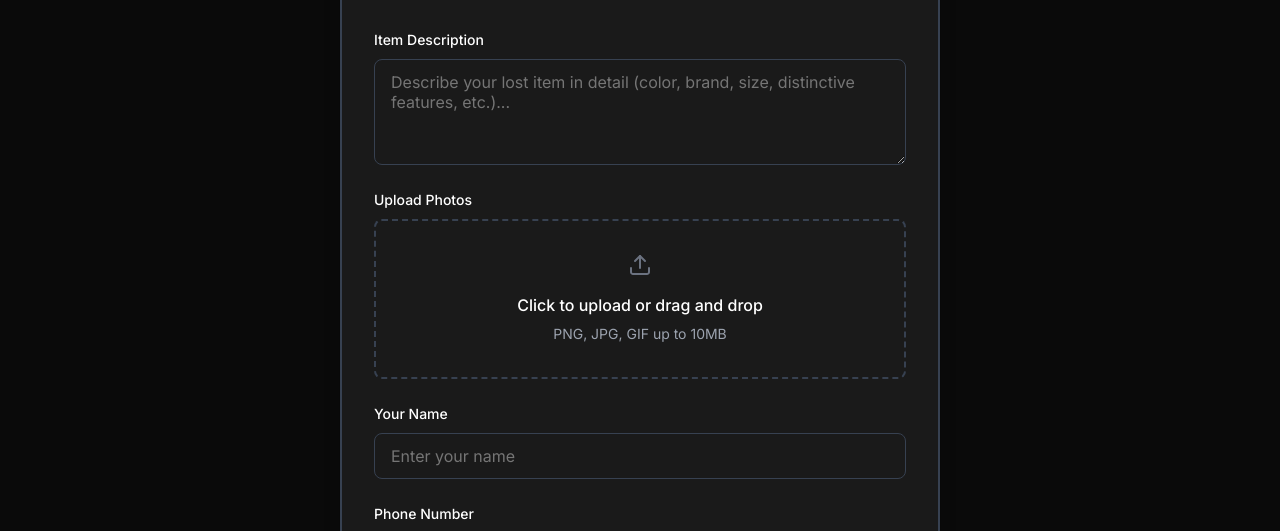
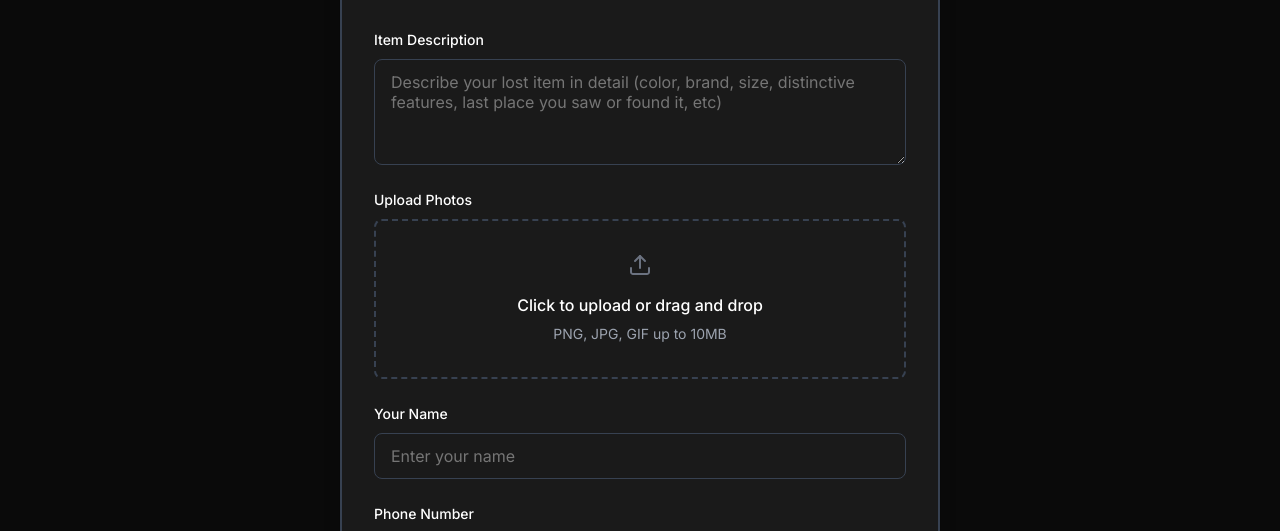
Before and after one commit to dhruvrohitpatel/lostnfound-sunhacks-25, a website: page static/report.html in a window 1280 px wide. Shown: the part 232-763 px from the top of the page. Drawn offline with Linux system fonts and the light colour scheme.

Commit message:
Fixed Wording for Item Description

```diff
--- a/static/report.html
+++ b/static/report.html
@@ -39,7 +39,7 @@
                             id="textInput"
                             name="text"
                             class="textarea"
-                            placeholder="Describe your lost item in detail (color, brand, size, distinctive features, etc.)..."
+                            placeholder="Describe your lost item in detail (color, brand, size, distinctive features, last place you saw or found it, etc)"
                             rows="4"
                         ></textarea>
                     </div>
```
